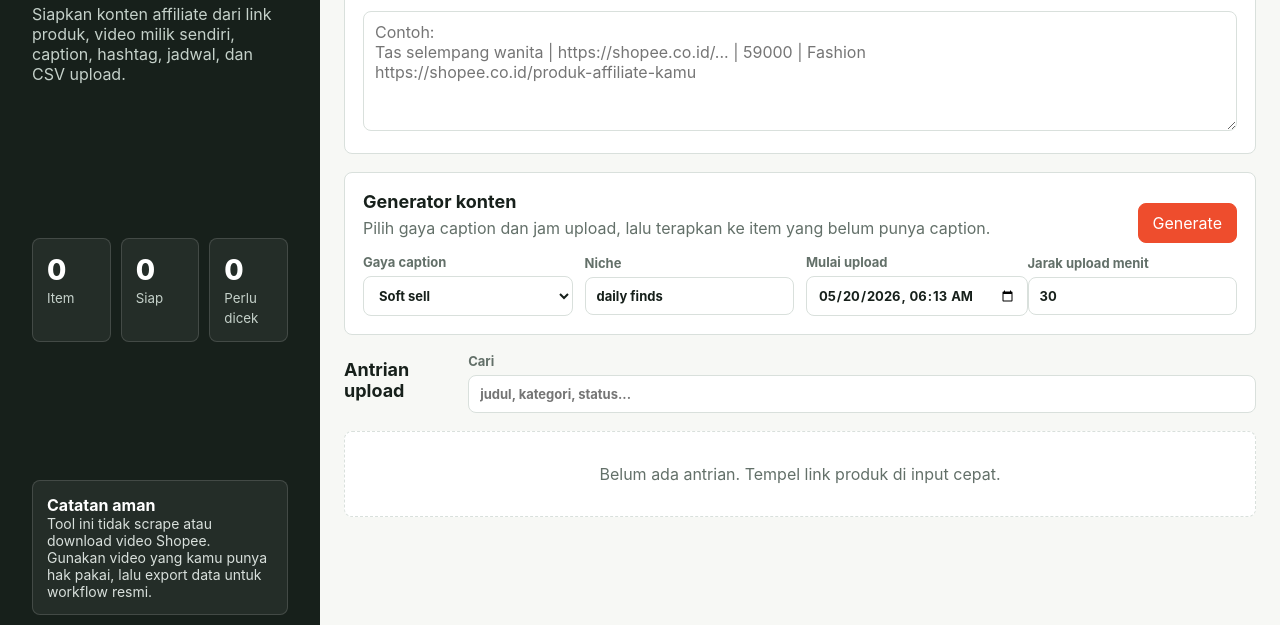
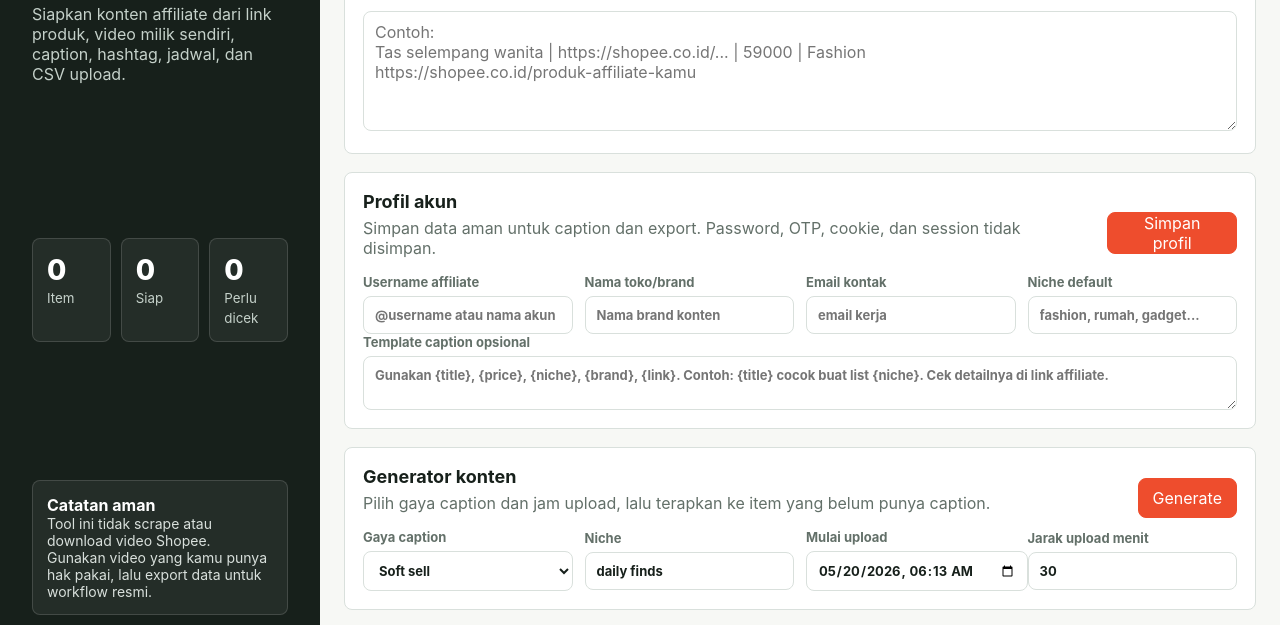
Before and after one commit to kazomavos-code/shopee-affiliate-upload-planner, a website: page index.html in a window 1280 px wide. Shown: the part 153-778 px from the top of the page. Drawn offline with Linux system fonts and the light colour scheme.

Commit message:
Update profile account settings

```diff
--- a/index.html
+++ b/index.html
@@ -55,6 +55,38 @@
           <textarea id="bulkInput" spellcheck="false" placeholder="Contoh:
 Tas selempang wanita | https://shopee.co.id/... | 59000 | Fashion
 https://shopee.co.id/produk-affiliate-kamu"></textarea>
+        </section>
+
+        <section class="panel">
+          <div class="panel-head">
+            <div>
+              <h2>Profil akun</h2>
+              <p class="muted">Simpan data aman untuk caption dan export. Password, OTP, cookie, dan session tidak disimpan.</p>
+            </div>
+            <button id="saveProfile" type="button">Simpan profil</button>
+          </div>
+          <div class="controls profile-controls">
+            <label>
+              Username affiliate
+              <input id="profileUsername" placeholder="@username atau nama akun" />
+            </label>
+            <label>
+              Nama toko/brand
+              <input id="profileBrand" placeholder="Nama brand konten" />
+            </label>
+            <label>
+              Email kontak
+              <input id="profileEmail" type="email" placeholder="email kerja" />
+            </label>
+            <label>
+              Niche default
+              <input id="profileNiche" placeholder="fashion, rumah, gadget..." />
+            </label>
+          </div>
+          <label class="template-label">
+            Template caption opsional
+            <textarea id="profileTemplate" placeholder="Gunakan {title}, {price}, {niche}, {brand}, {link}. Contoh: {title} cocok buat list {niche}. Cek detailnya di link affiliate."></textarea>
+          </label>
         </section>
 
         <section class="panel">
```
